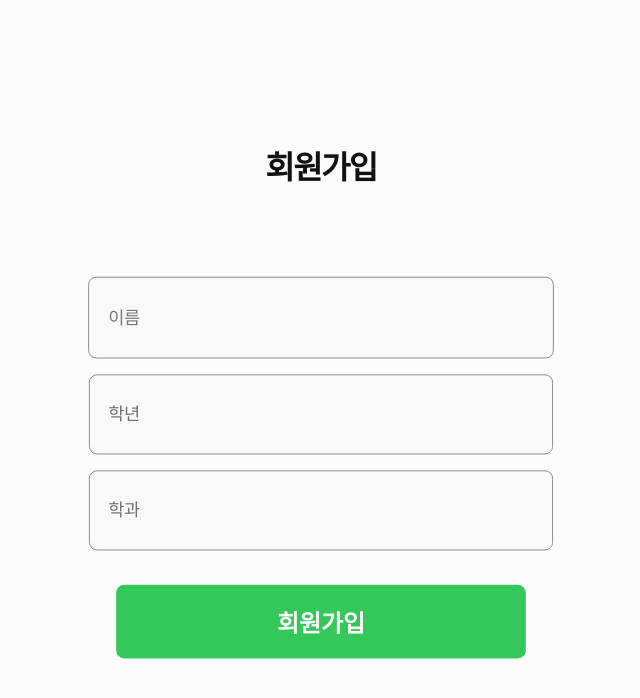
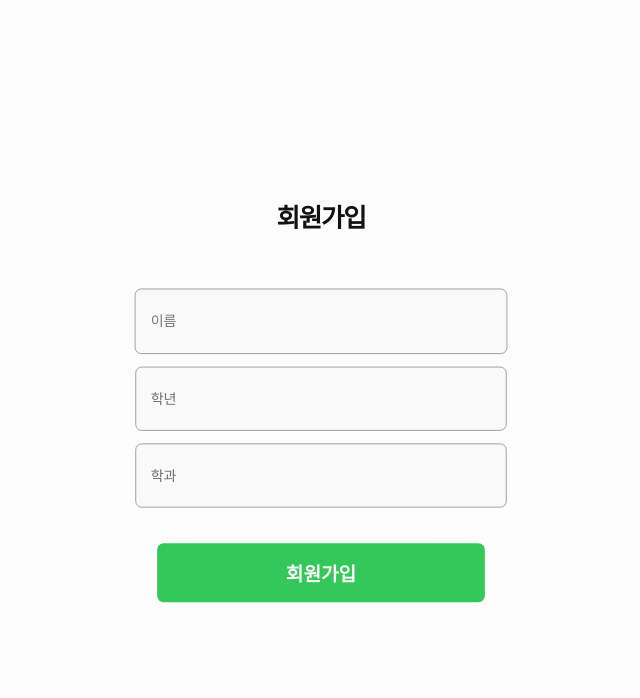
Before and after one commit to Team-MindWay/DaeSupeeeBro-FrontEnd, a React (Create React App) app: page /signup2 in a window 1280 px wide. Shown: the top 698 px of the page, without its empty margins (319-959 px from the left). Built offline with nearby package versions, Linux system fonts and the light colour scheme.

Commit message:
style: Signup1,2 page와 InputBox 컴포넌트 px 단위 rem으로 변경

```diff
--- a/src/components/InputBox/style.js
+++ b/src/components/InputBox/style.js
@@ -1,27 +1,25 @@
 import styled from "styled-components";
 
 export const Wrapper = styled.div`
-  width: 580px;
-  height: 100px;
-  margin-top: 20px;
-  border-radius: 10px;
+  width: 36.25rem;
+  height: 6.25rem;
+  margin-top: 1.25rem;
+  border-radius: 0.625rem;
   border: 1px solid #707070;
   background: #F9F9F9;
   display: flex;
-
 `;
 
 export const Input = styled.input`
-  width: ${props => props.width};;
-  height: 68px;
-  font-size: 22px;
+  width: 33.5rem;
+  height: 4.25rem;
+  font-size: 1.375rem;
   font-weight: 500;
-  letter-spacing: -0.5px;
+  letter-spacing: -0.03125rem;
   background-color: #00ff0000;
   color: #707070;
   border: none;
-  margin: 16px 22px;
-
+  margin: 1rem 1.375rem;
 
   &:focus {
     background-color: none;
@@ -30,5 +28,5 @@ export const Input = styled.input`
 `;
 
 export const Eye = styled.img`
-  margin: 33px;
+  margin: 2.0625rem 1.5rem 2.0625rem 0;
 `;
--- a/src/pages/Signup1/index.jsx
+++ b/src/pages/Signup1/index.jsx
@@ -8,9 +8,9 @@ function Signup() {
   return (
     <S.Container>
       <S.Title>회원가입</S.Title>
-      <InputBox type="text" text="이메일 (@gsm.hs.kr)" width="536px" eye={false}/>
-      <InputBox type="password" text="비밀번호" width="536px" eye={true}/>
-      <InputBox type="password" text="비밀번호 확인" width="536px" eye={false}/>
+      <InputBox type="text" text="이메일 (@gsm.hs.kr)" eye={false}/>
+      <InputBox type="password" text="비밀번호" eye={true}/>
+      <InputBox type="password" text="비밀번호 확인" eye={false}/>
       <S.Button onClick={() => {navigate("/Signup2")}}>회원가입</S.Button>
     </S.Container>
   );
--- a/src/pages/Signup1/style.js
+++ b/src/pages/Signup1/style.js
@@ -1,6 +1,7 @@
-import styled from 'styled-components';
+import styled from "styled-components";
 
 export const Container = styled.div`
+  transform: scale(0.8, 0.8);
   width: 100vw;
   height: 100vh;
   display: flex;
@@ -10,26 +11,25 @@ export const Container = styled.div`
 `;
 
 export const Title = styled.div`
-  margin-bottom: 90px;
+  margin-bottom: 4rem;
   color: #121212;
   text-align: center;
-  font-size: 40px;
+  font-size: 2.5rem;
   font-weight: 700;
-  font-feature-settings: 'liga' off, 'clig' off;
-  letter-spacing: -2px;
+  font-feature-settings: "liga" off, "clig" off;
+  letter-spacing: -0.125rem;
 `;
 
 export const Button = styled.button`
-  width: 512px;
-  height: 92px;
-  background-color: #34C759;
-  color: #FCFCFC;
+  width: 32rem;
+  height: 5.75rem;
+  background-color: #34c759;
+  color: #fcfcfc;
   border: none;
-  border-radius: 10px;
-  margin-top: 43px;
-  font-size: 30px;
-  font-family: "Prestandard";
+  border-radius: 0.625rem;
+  margin-top: 3.5rem;
+  font-size: 1.875rem;
   font-weight: 700;
-  letter-spacing: -0.16px;
+  letter-spacing: -0.01rem;
   cursor: pointer;
 `;
--- a/src/pages/Signup2/index.jsx
+++ b/src/pages/Signup2/index.jsx
@@ -5,7 +5,7 @@ function Signup() {
   return (
     <S.Container>
       <S.Title>회원가입</S.Title>
-      <InputBox type="text" text="이름" width="536px" eye={false} />
+      <InputBox type="text" text="이름" eye={false} />
       <S.Select name="학년">
         <S.Option value="">학년</S.Option>
         <S.Option value="1학년">1학년</S.Option>
--- a/src/pages/Signup2/style.js
+++ b/src/pages/Signup2/style.js
@@ -1,6 +1,7 @@
 import styled from "styled-components";
 
 export const Container = styled.div`
+  transform: scale(0.8, 0.8);
   width: 100vw;
   height: 100vh;
   display: flex;
@@ -10,59 +11,57 @@ export const Container = styled.div`
 `;
 
 export const Title = styled.div`
-  margin-bottom: 90px;
+  margin-bottom: 4rem;
   color: #121212;
   text-align: center;
-  font-size: 40px;
+  font-size: 2.5rem;
   font-weight: 700;
-  font-feature-settings: "liga" off, "clig" off;
-  letter-spacing: -2px;
+  letter-spacing: -0.125rem;
 `;
 
 export const Input = styled.input`
-  width: 300px;
-  height: 40px;
-  margin-bottom: 10px;
-  padding: 10px;
-  border: 1px solid #ccc;
-  border-radius: 5px;
+  width: 18.75rem;
+  height: 2.5rem;
+  margin-bottom: 0.625rem;
+  padding: 0.625rem;
+  border: 0.0625rem solid #ccc;
+  border-radius: 0.3125rem;
 `;
 
 export const Button = styled.button`
-  width: 512px;
-  height: 92px;
+  width: 32rem;
+  height: 5.75rem;
   background-color: #34c759;
   color: #fcfcfc;
   border: none;
-  border-radius: 10px;
-  margin-top: 43px;
-  font-size: 30px;
-  font-family: "Prestandard";
+  border-radius: 0.625rem;
+  margin-top: 3.5rem;
+  font-size: 1.875rem;
   font-weight: 700;
-  letter-spacing: -0.16px;
+  letter-spacing: -0.01rem;
   cursor: pointer;
 `;
 
 export const Select = styled.select`
   appearance: none;
   outline: none;
-  width: 580px;
-  height: 100px;
-  margin-top: 20px;
-  border-radius: 10px;
-  border: 1px solid #707070;
+  width: 36.25rem;
+  height: 6.25rem;
+  margin-top: 1.25rem;
+  border-radius: 0.625rem;
+  border: 0.0625rem solid #707070;
   background: #f9f9f9;
   color: #707070;
-  font-size: 22px;
+  font-size: 1.375rem;
   font-weight: 500;
-  letter-spacing: -0.5px;
-  padding: 23px;
+  letter-spacing: -0.03125rem;
+  padding: 1.4375rem;
 `;
 
 export const Option = styled.option`
   background-color: #f9f9f9;
   color: #707070;
-  font-size: 18px;
+  font-size: 1.125rem;
   font-weight: 500;
-  letter-spacing: -0.5px;
+  letter-spacing: -0.03125rem;
 `;
```
